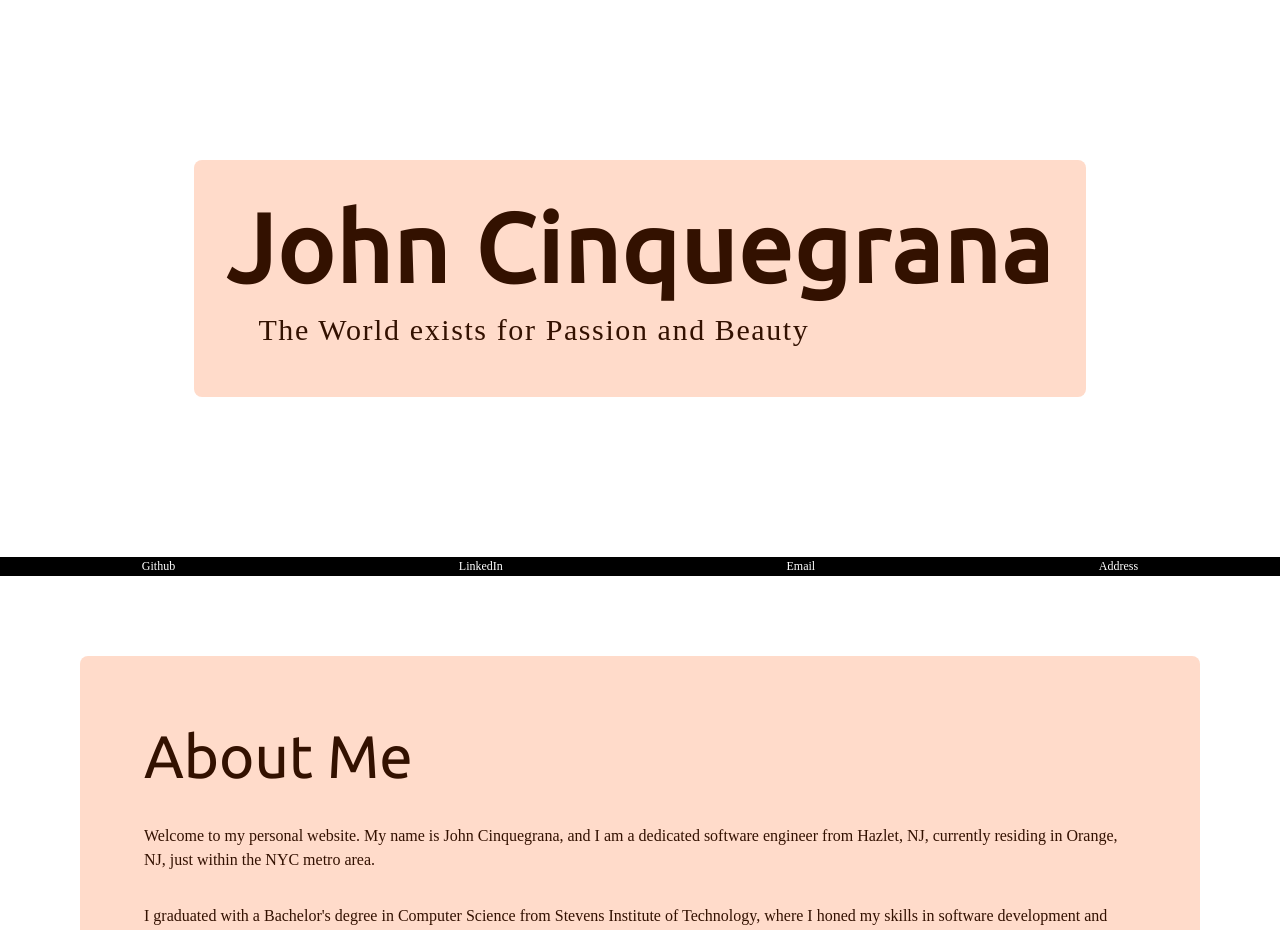
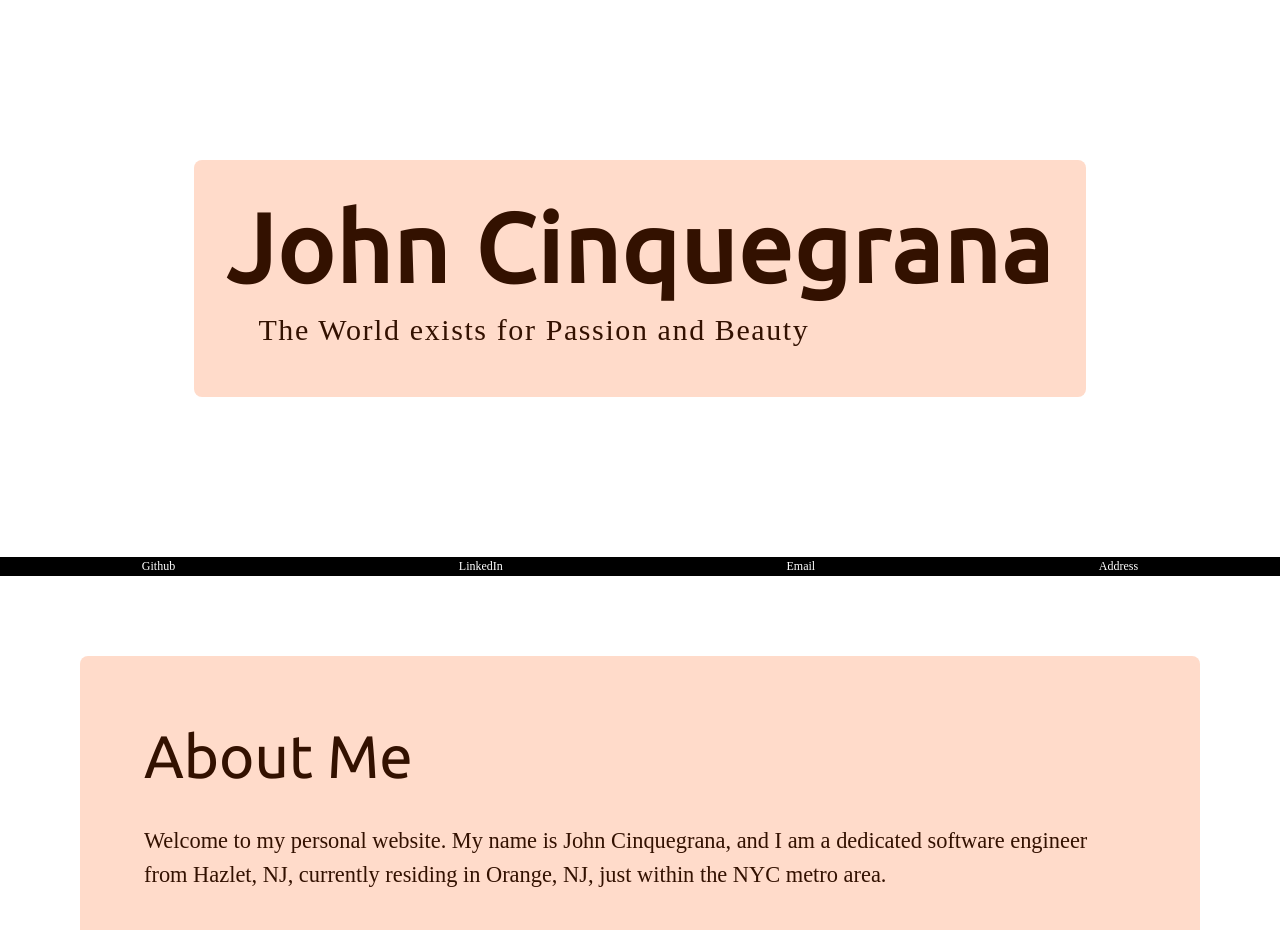
Before and after one commit to john-cinquegrana/ReactPersonalSite, a React (Vite) app: page / in a window 1280 px wide. Shown: the top 930 px of the page. Built offline with nearby package versions, Linux system fonts and the light colour scheme.

Commit message:
Breakpoints and custom font sizing

```diff
--- a/src/components/theme.ts
+++ b/src/components/theme.ts
@@ -631,6 +631,20 @@ const headerFontFamily = ["Ubuntu", "sans-serif"].join(',');
  * component styling.
  */
 function themeFromMaterialColors(materialTheme: MaterialColorTheme, palettes: MaterialColorPaletteMap): Theme {
+    // Create an initial theme with nothing but breakpoints so that we can use them later on.
+    const templateTheme = createTheme({
+        breakpoints: {
+            keys: ['xs', 'sm', 'md', 'lg', 'xl'],
+            values: {
+                xs: 0,
+                sm: 600,
+                md: 900,
+                lg: 1200,
+                xl: 1536,
+            }
+        }
+    });
+    // Create the theme that we will actually use in our application
     const newTheme = createTheme({
         // The base color system of our theme
         palette: {
@@ -731,6 +745,13 @@ function themeFromMaterialColors(materialTheme: MaterialColorTheme, palettes: Ma
             },
             body1: {
                 fontFamily: bodyFontFamily,
+                [templateTheme.breakpoints.up('md')]: {
+                    fontSize: '1.4rem',
+                },
+                // Have 1rem for sizes smaller than md
+                [templateTheme.breakpoints.down('md')]: {
+                    fontSize: '1rem',
+                }
             },
             body2: {
                 fontFamily: bodyFontFamily,
```
